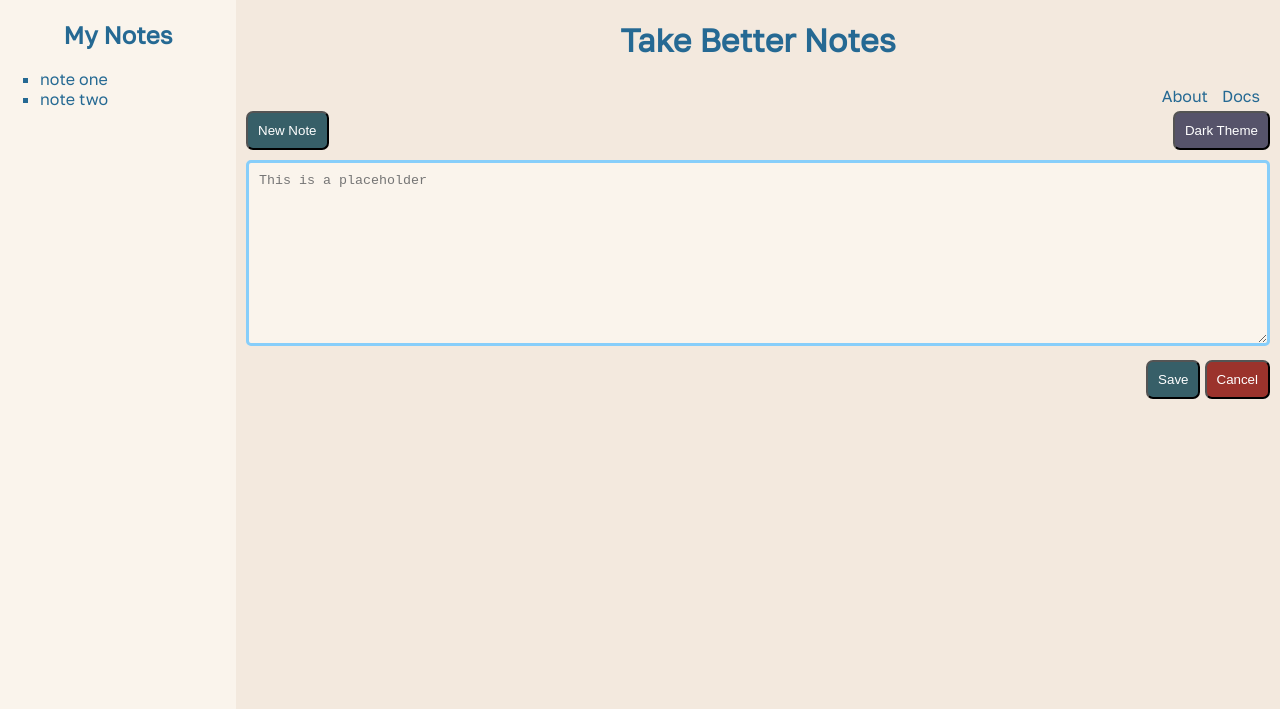
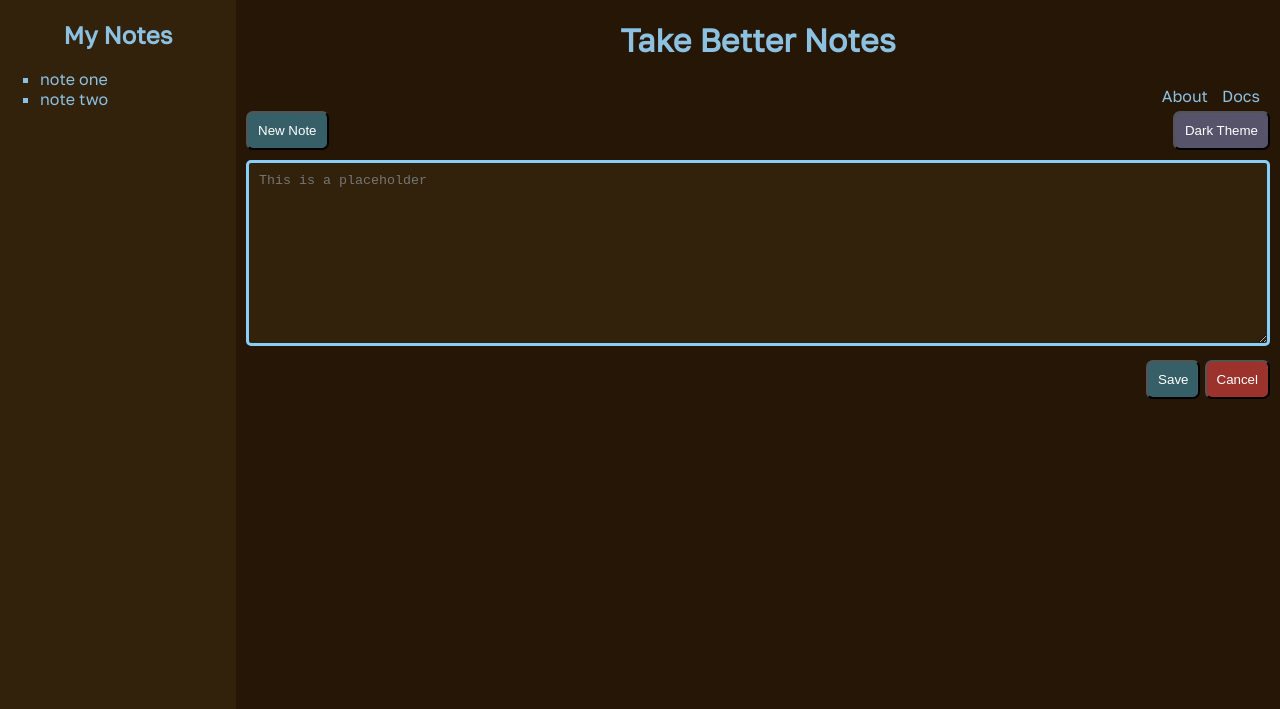
Before and after one commit to jparras1/ACIT1620_Assignment, a plain HTML site: page index.html in a window 1280 px wide. Both pictures are taken after a click on the button "Dark Theme". Shown: the top 709 px of the page. Drawn offline with Linux system fonts and the light colour scheme.

Commit message:
adds darkmode

```diff
--- a/css/stylesheet.css
+++ b/css/stylesheet.css
@@ -1,8 +1,16 @@
 body {
+    font-family: 'Golos Text', sans-serif;
+    margin: 0 10px 0 10px;
+}
+
+.light-mode {
     background-color: #F3E9DE;
-    font-family: 'Golos Text', sans-serif;
     color: #256993;
-    margin: 0 10px 0 10px;
+}
+
+.dark-mode {
+    background-color: #251605;
+    color: #8DC1E2
 }
 
 h1, footer {
@@ -10,8 +18,11 @@ h1, footer {
 }
 
 /* -------------------------------- Sidebar ----------------------------------------- */
-nav {
+.nav-light-mode {
     background-color: #FAF4EC;
+}
+.nav-dark-mode {
+    background-color: #33220B;
 }
 
 ul {
@@ -56,7 +67,6 @@ textarea {
     max-height: 20vh;
     border-radius: 5px;
     border: 3px solid lightskyblue;
-    background-color: #FAF4EC;
 }
 
 .wrapper {
--- a/index.html
+++ b/index.html
@@ -12,7 +12,7 @@
     />
     <link href="css/stylesheet.css" rel="stylesheet" />
   </head>
-  <body>
+  <body class="light-mode">
     <header>
       <h1>Take Better Notes</h1>
     </header>
@@ -33,6 +33,7 @@
             placeholder="This is a placeholder"
             rows="10"
             cols="10"
+            class = "nav-light-mode"
           ></textarea>
         </div>
       </section>
@@ -41,7 +42,7 @@
         <button class="cancel" type="button">Cancel</button>
       </section>
     </main>
-    <nav>
+    <nav class="nav-light-mode">
       <h1>My Notes</h1>
       <ul>
         <li>note one</li>
--- a/script/script.js
+++ b/script/script.js
@@ -0,0 +1,16 @@
+let darkthemeButton = document.querySelector(".dark-theme");
+
+function darkMode () {
+    const mySidebar = document.querySelector("body > nav");
+    const textArea = document.querySelector("textarea")
+
+    mySidebar.classList.remove("nav-light-mode");
+    mySidebar.classList.add("nav-dark-mode");
+    textArea.classList.remove("nav-light-mode");
+    textArea.classList.add("nav-dark-mode");
+
+    document.body.classList.remove("light-mode");
+    document.body.classList.add("dark-mode");
+}
+
+darkthemeButton.addEventListener("click", darkMode);
```
